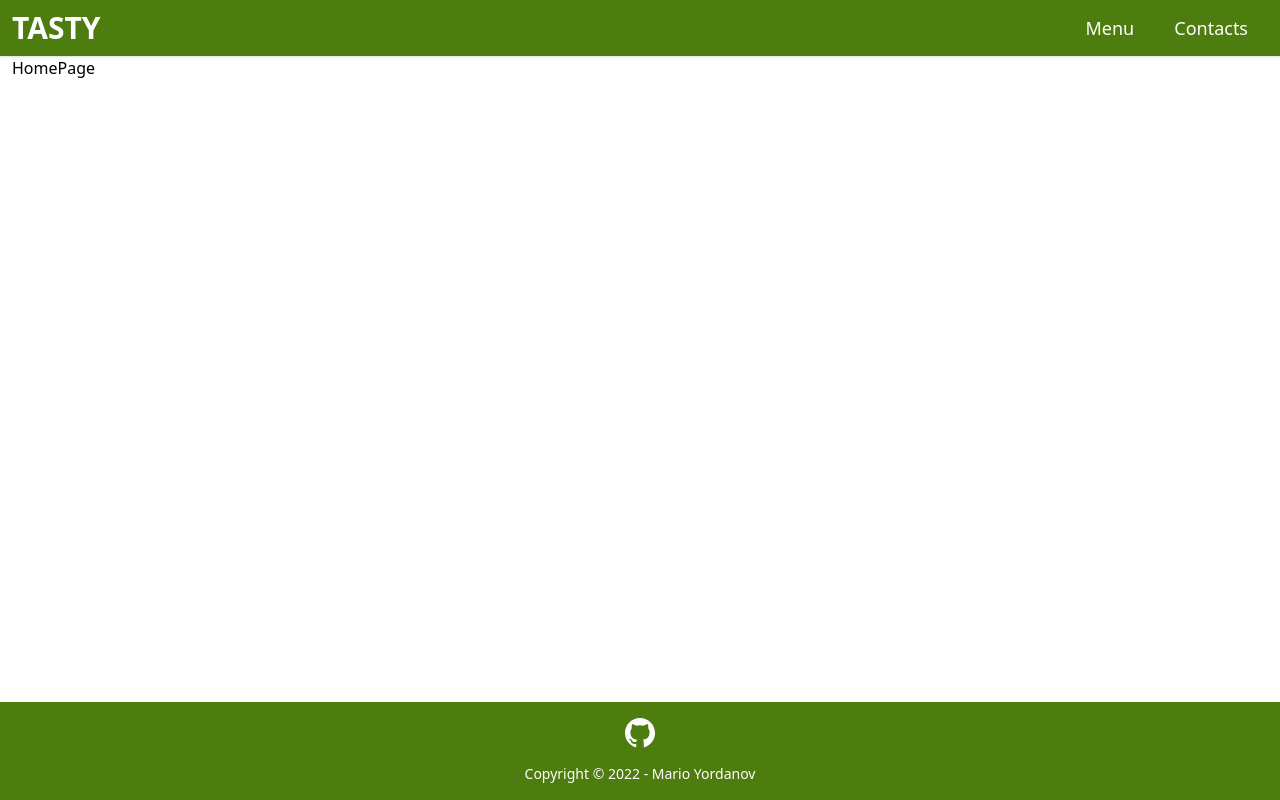
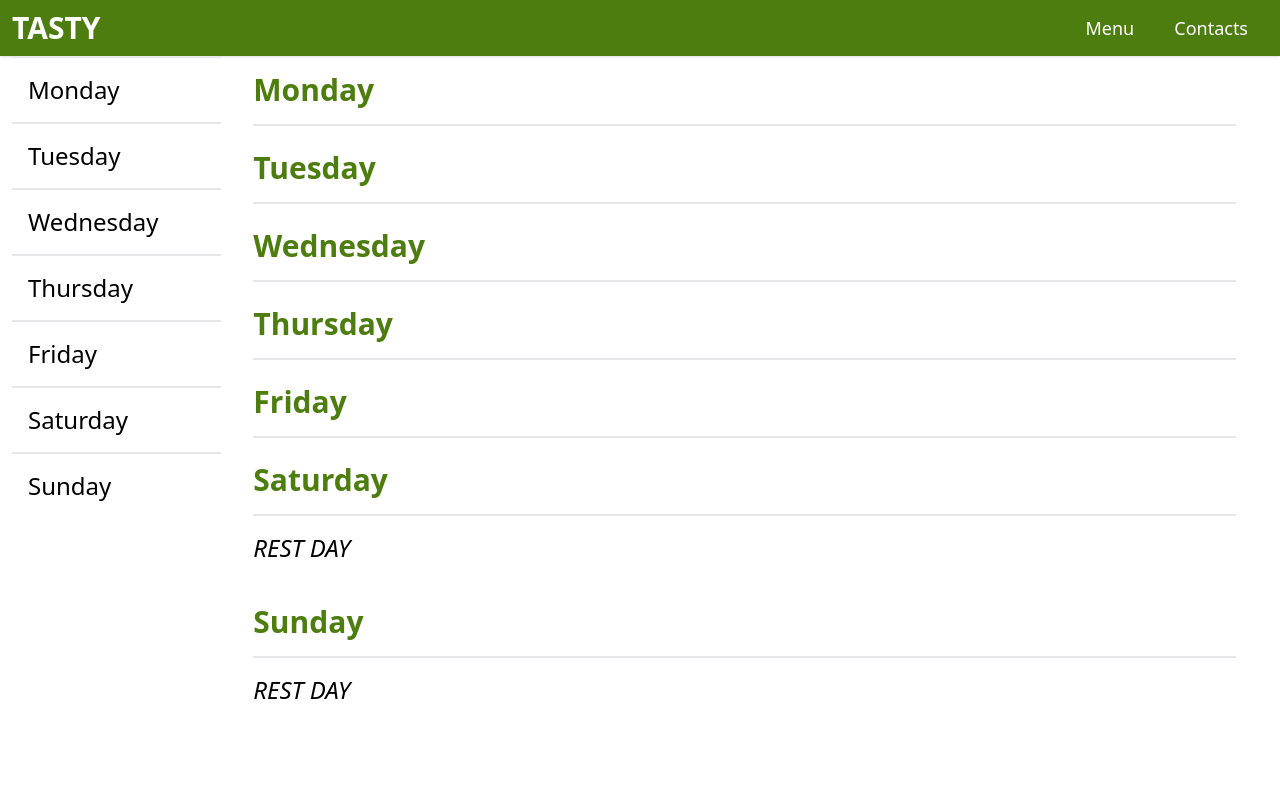
Before and after one commit to mariovyord/lunch-menu, a React (Create React App) app: page / in a window 1280 px wide. Shown: the top 800 px of the page. Built offline with nearby package versions, Linux system fonts and the light colour scheme.

Commit message:
add: basic menu layout

```diff
--- a/src/features/homePage/HomePage.tsx
+++ b/src/features/homePage/HomePage.tsx
@@ -2,7 +2,48 @@ import React from 'react'
 
 const HomePage = () => {
 	return (
-		<div>HomePage</div>
+		<div className='grid grid-cols-6'>
+			<div className='sticky col-span-1 top-0 left-0 h-screen text-2xl'>
+				<ul>
+					<li><a className='border-t-2 w-full w-full block p-4' href="#monday">Monday</a></li>
+					<li><a className='border-t-2 w-full block p-4' href="#tuesday">Tuesday</a></li>
+					<li><a className='border-t-2 w-full block p-4' href="#wednesday">Wednesday</a></li>
+					<li><a className='border-t-2 w-full block p-4' href="#thursday">Thursday</a></li>
+					<li><a className='border-t-2 w-full block p-4' href="#friday">Friday</a></li>
+					<li><a className='border-t-2 w-full block p-4' href="#saturday">Saturday</a></li>
+					<li><a className='border-t-2 w-full block p-4' href="#sunday">Sunday</a></li>
+				</ul>
+			</div>
+			<div className='col-span-5 px-8'>
+				<div className='mb-6'>
+					<h2 className='font-bold text-3xl text-primary border-b-2 py-4' id="monday">Monday</h2>
+				</div>
+				<div className='mb-6'>
+					<h2 className='font-bold text-3xl text-primary border-b-2 pb-4' id="tuesday">Tuesday</h2>
+				</div>
+				<div className='mb-6'>
+					<h2 className='font-bold text-3xl text-primary border-b-2 pb-4' id="wednesday">Wednesday</h2>
+				</div>
+				<div className='mb-6'>
+					<h2 className='font-bold text-3xl text-primary border-b-2 pb-4' id="thursday">Thursday</h2>
+				</div>
+				<div className='mb-6'>
+					<h2 className='font-bold text-3xl text-primary border-b-2 pb-4' id="friday">Friday</h2>
+				</div>
+				<div className='mb-6'>
+					<h2 className='font-bold text-3xl text-primary border-b-2 pb-4' id="saturday">Saturday</h2>
+					<div className='uppercase py-4 text-2xl italic flex gap-4'>
+						<p>Rest Day</p>
+					</div>
+				</div>
+				<div className='mb-6'>
+					<h2 className='font-bold text-3xl text-primary border-b-2 pb-4' id="sunday">Sunday</h2>
+					<div className='uppercase py-4 text-2xl italic flex gap-4'>
+						<p>Rest Day</p>
+					</div>
+				</div>
+			</div>
+		</div>
 	)
 }
 
```
